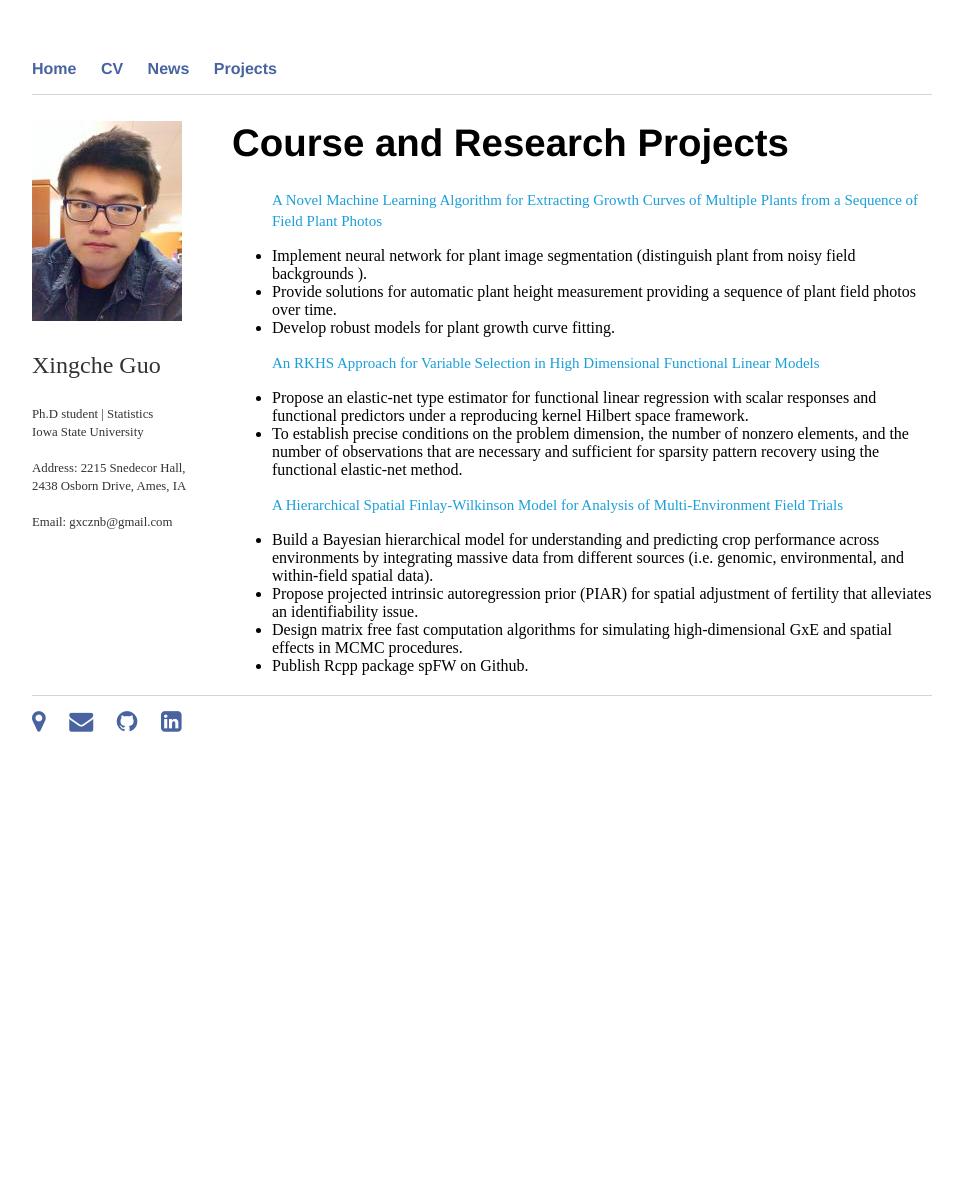
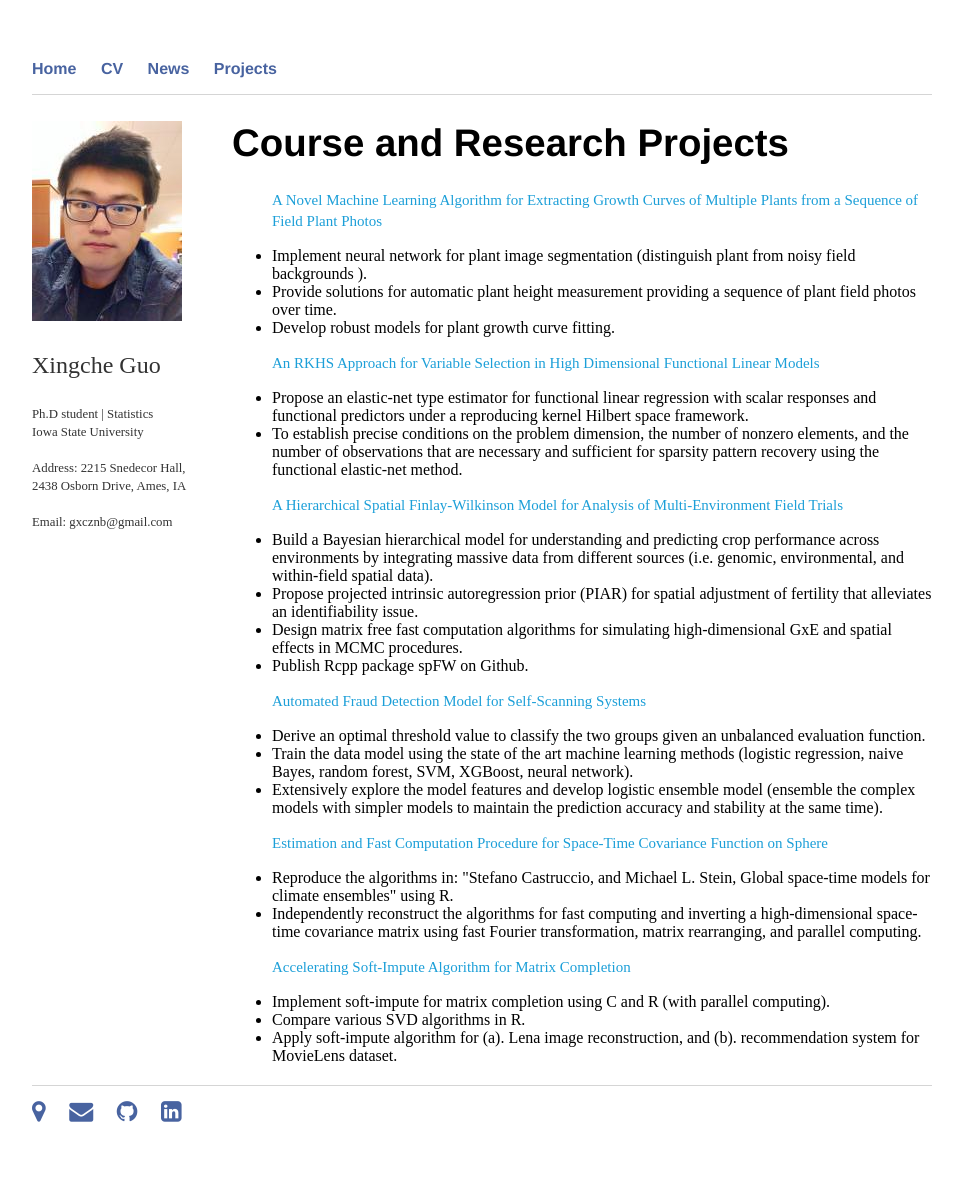
Before and after one commit to xingcheg/xingcheg.github.io, a Jekyll site: the page built from projects/index.html, in a window 1280 px wide. Shown: the whole page, without its empty margins (158-1120 px from the left). Built offline with Jekyll 4.4.1, drawn with Linux system fonts in a browser that asks for light colours; before the commit the page ends 900 px from its top, so only the background shows below that.

Commit message:
Update index.html

```diff
--- a/projects/index.html
+++ b/projects/index.html
@@ -40,3 +40,38 @@ title: Course and Research Projects
 		GxE and spatial effects in MCMC procedures. </li>
 	<li> Publish Rcpp package spFW on Github. </li>
 </ul>
+
+
+
+<ul>
+  <p style="font-size:15px; color: #1C9FD8"> Automated Fraud Detection Model for Self-Scanning Systems </p>
+	<li> Derive an optimal threshold value to classify the two groups given an
+		unbalanced evaluation function. </li>
+	<li> Train the data model using the state of the art machine learning methods
+		(logistic regression, naive Bayes, random forest, SVM, XGBoost, neural network). </li>
+	<li>  Extensively explore the model features and develop logistic ensemble model
+		(ensemble the complex models with simpler models to maintain the prediction accuracy
+		and stability at the same time). </li>
+</ul>
+
+
+
+<ul>
+  <p style="font-size:15px; color: #1C9FD8"> Estimation and Fast Computation Procedure for
+	  Space-Time Covariance Function on Sphere </p>
+	<li> Reproduce the algorithms in: "Stefano Castruccio, and Michael L. Stein,
+		Global space-time models for climate ensembles" using R. </li>
+	<li>  Independently reconstruct the algorithms for fast computing and inverting a
+		high-dimensional space-time covariance matrix using fast Fourier transformation,
+		matrix rearranging, and parallel computing. </li>
+</ul>
+
+
+
+<ul>
+  <p style="font-size:15px; color: #1C9FD8"> Accelerating Soft-Impute Algorithm for Matrix Completion </p>
+	<li>  Implement soft-impute for matrix completion using C and R (with parallel computing). </li>
+	<li>  Compare various SVD algorithms in R. </li>
+	<li> Apply soft-impute algorithm for (a). Lena image reconstruction,
+		and (b). recommendation system for MovieLens dataset. </li>
+</ul>
```
